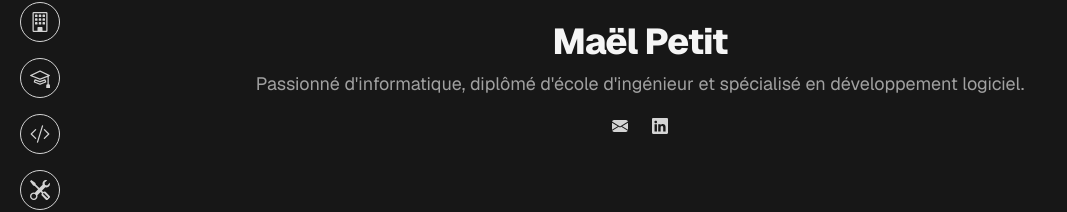
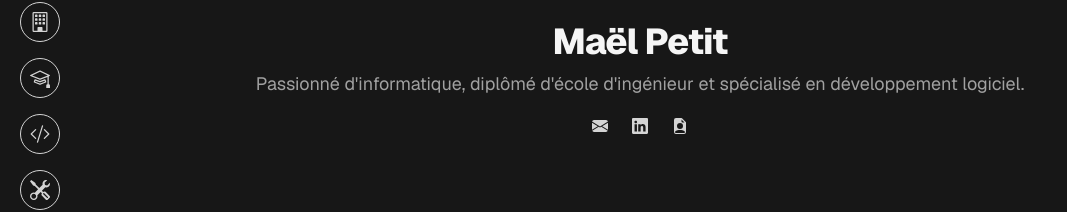
Before and after one commit to MaelPetit37/MaelPetit37.github.io, a Next.js app: page / in a window 1280 px wide. Shown: the part 322-534 px from the top of the page, without its empty margins (0-1067 px from the left). Built offline with nearby package versions, Linux system fonts and the light colour scheme.

Commit message:
Added link to resume

```diff
--- a/app/page.tsx
+++ b/app/page.tsx
@@ -51,6 +51,16 @@ export default function Page() {
                   </svg>
                 </a>
 
+                <a
+                  href="/CV_Mael_Petit.pdf"
+                  className="text-neutral-800 dark:text-neutral-300 hover:text-[#e8335a] dark:hover:text-[#f13665] transition duration-300 ease-in-out hover:scale-130"
+                  aria-label="Email me"
+                >
+                  <svg xmlns="http://www.w3.org/2000/svg" width="16" height="16" fill="currentColor" className="bi bi-file-earmark-person-fill" viewBox="0 0 16 16">
+                    <path d="M9.293 0H4a2 2 0 0 0-2 2v12a2 2 0 0 0 2 2h8a2 2 0 0 0 2-2V4.707A1 1 0 0 0 13.707 4L10 .293A1 1 0 0 0 9.293 0M9.5 3.5v-2l3 3h-2a1 1 0 0 1-1-1M11 8a3 3 0 1 1-6 0 3 3 0 0 1 6 0m2 5.755V14a1 1 0 0 1-1 1H4a1 1 0 0 1-1-1v-.245S4 12 8 12s5 1.755 5 1.755" />
+                  </svg>
+                </a>
+
               </div>
             </div>
             <a href="#experience" className="absolute bottom-10 text-neutral-800 hover:text-black dark:text-neutral-300 dark:hover:text-white transition duration-300 ease-in-out hover:scale-110">
```
Also changed, not shown: 1 other file (tests, documents, lock files or other folders).
